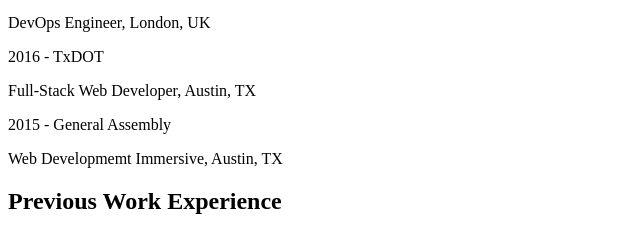
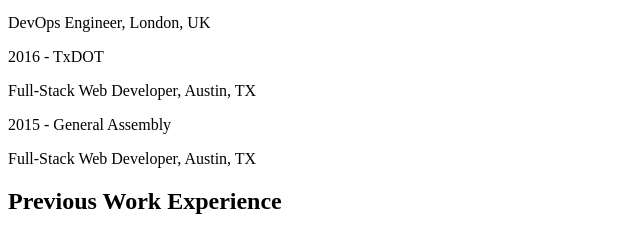
Before and after one commit to mhackersu/cv-app, a React (Vite) app: page / in a window 1280 px wide. Shown: the part 1723-1958 px from the top of the page, without its empty margins (0-640 px from the left). Built offline with nearby package versions, Linux system fonts and the light colour scheme.

Commit message:
Update Resume.tsx

```diff
--- a/src/components/Resume.tsx
+++ b/src/components/Resume.tsx
@@ -224,7 +224,7 @@
           </div>
           <div className="mb-6">
             <p className="text-lg font-bold">2015 - General Assembly</p>
-            <p>Web Developmemt Immersive, Austin, TX</p>
+            <p>Full-Stack Web Developer, Austin, TX</p>
           </div>
         </section>
         <section className="mb-8">
```
